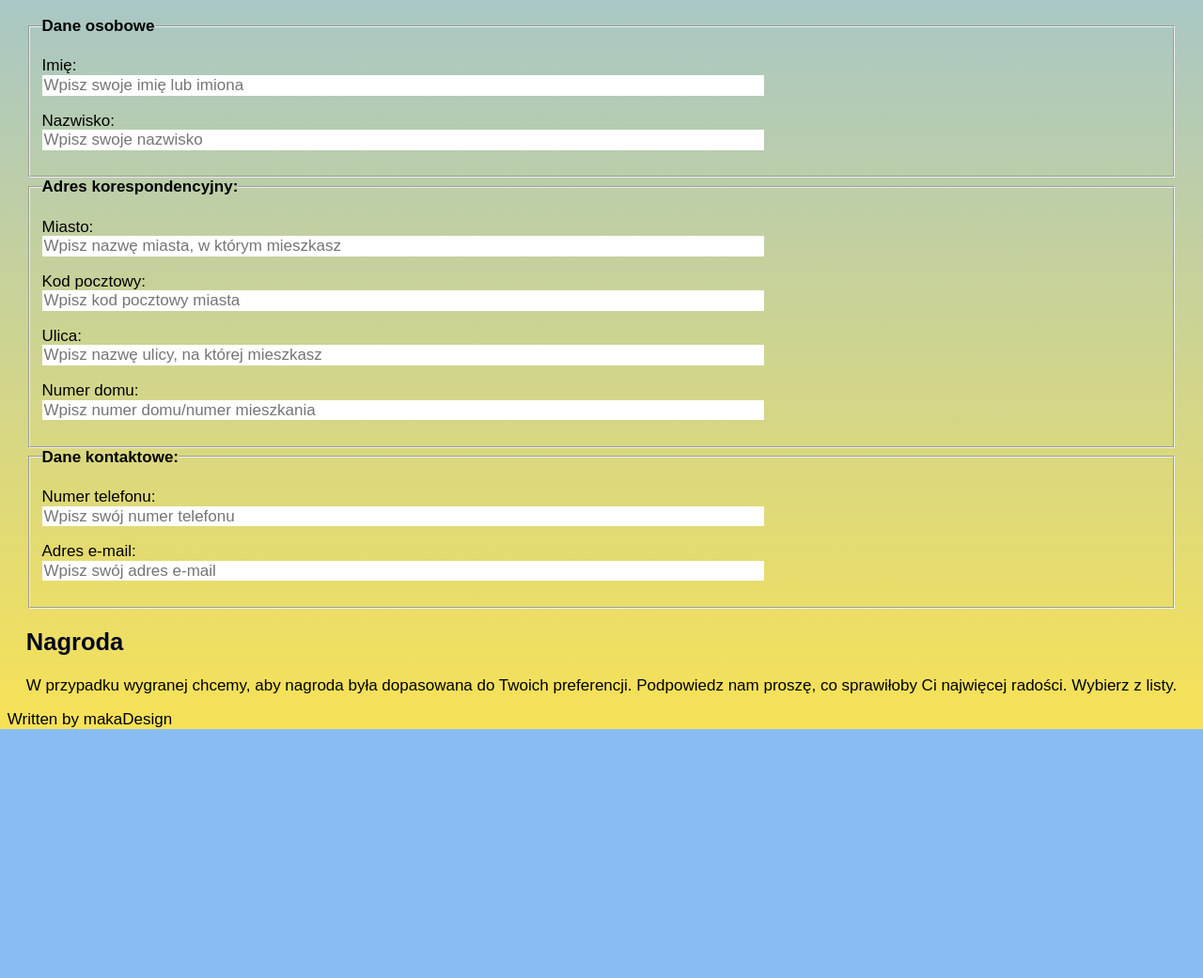
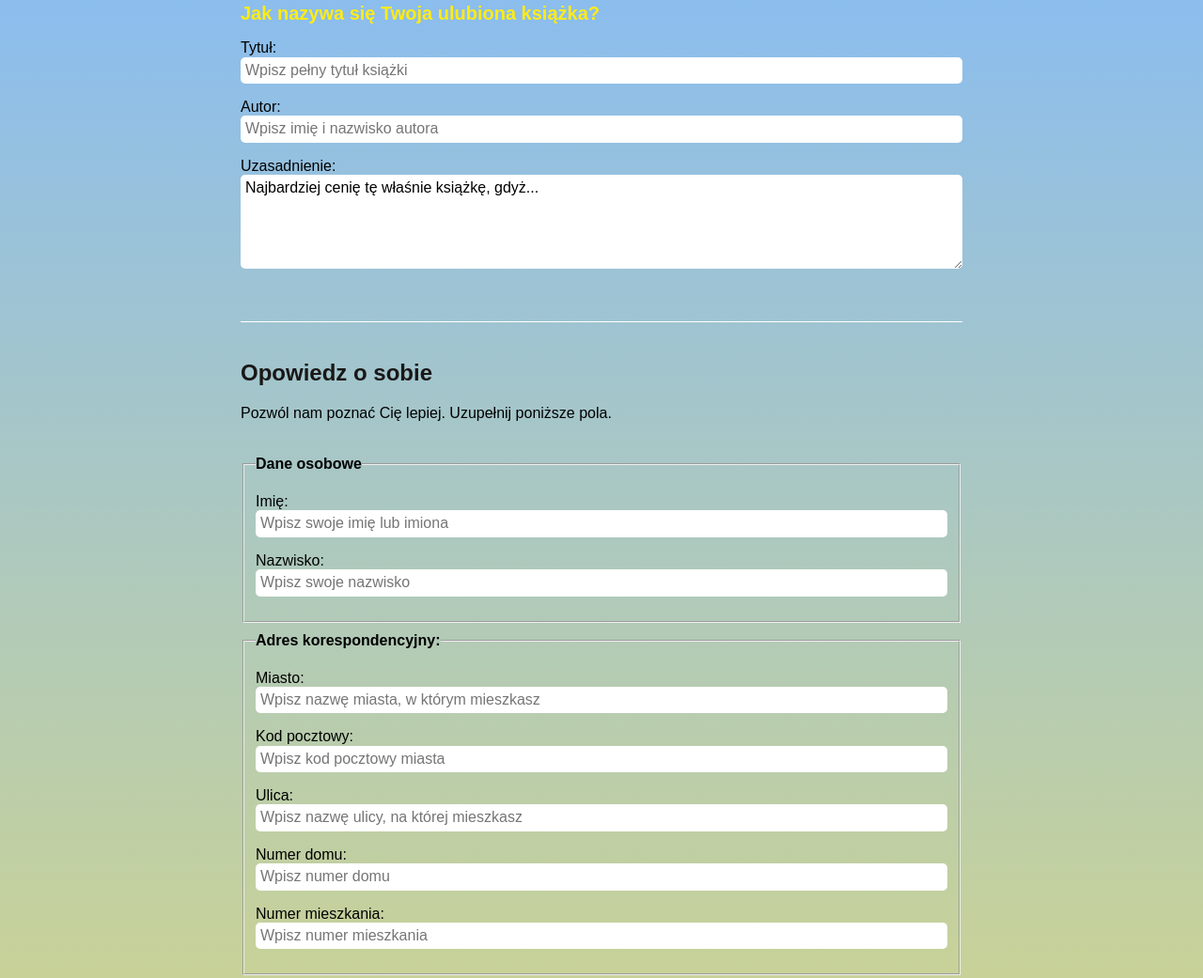
Before and after one commit to joannaMakarewicz/contest, a plain HTML site: page index.html in a window 1280 px wide. Shown: the part 681-1722 px from the top of the page at 94% size. Before the commit the page ends 1457 px from the top, so only its background shows below. Drawn offline with Linux system fonts and the light colour scheme.

Commit message:
CSS styles

```diff
--- a/index.html
+++ b/index.html
@@ -9,21 +9,21 @@
     <link href="style.css" rel="stylesheet" type="text/css" />
   </head>
   <body>
-    <header class="header">
-      <div>
+    <div class="heading"></div>
+
+    <main class="main">
+      <div class="main__heading">
         <h1>Konkurs z nagrodami!</h1>
         <p>
           Witam Cię serdecznie w Konkursie
           <span class="special">"Lato z książką"</span>.<br />
           Wakacje to najlepszy moment na nadrabianie zaległości literackich oraz
-          zdobywanie nowych, ciekawych nagród.<br />
-          <span class="special">Zapraszam Cię do konkursu.</span>
+          zdobywanie nowych, ciekawych nagród. Opowiedz proszę o swoich upodobaniach czytalnicznych. Obiecuję podzielić się z Tobą rekomendacjami pozostałych uczestników Konkursu w osobnym artykule.<br />
+          <span class="special">Zapraszam Cię do Konkursu.</span>
         </p>
       </div>
-    </header>
 
-    <main class="main">
-      <form class="form">
+      <form class="form" method="post" action="https://dev.cotenfrontend.pl">
         <article class="form__article">
           <h2 class="form__heading">Pytanie konkursowe</h2>
           <p class="form__task">
@@ -38,15 +38,25 @@
             </p>
             <p>
               <label>Tytuł:</label>
-              <input class="form__item" id="tittle" name="tittle" placeholder="Wpisz pełny tytuł książki"/>
+              <input
+                class="form__item"
+                id="tittle"
+                name="tittle"
+                placeholder="Wpisz pełny tytuł książki"
+              />
             </p>
             <p>
               <label>Autor:</label>
-              <input class="form__item" id="tittle" name="tittle" placeholder="Wpisz imię i nazwisko autora" />
+              <input
+                class="form__item"
+                id="author"
+                name="author"
+                placeholder="Wpisz imię i nazwisko autora"
+              />
             </p>
             <p>
               <label>Uzasadnienie:</label>
-              <textarea class="form__item" id="tittle" name="tittle">Najbardziej cenię tę właśnie książkę, gdyż...</textarea>
+              <textarea class="form__area" id="assets" name="assets">Najbardziej cenię tę właśnie książkę, gdyż...</textarea>
             </p>
           </div>
         </article>
@@ -56,47 +66,99 @@
           <p class="form__task">
             Pozwól nam poznać Cię lepiej. Uzupełnij poniższe pola.
           </p>
-          <fieldset>
+          <fieldset class="form__question">
             <legend><b>Dane osobowe</b></legend>
             <p>
               <label>Imię:</label>
-            <input class="form__item" id="name" name="name" placeholder="Wpisz swoje imię lub imiona">
+              <input
+                class="form__item"
+                id="name"
+                name="name"
+                placeholder="Wpisz swoje imię lub imiona"
+              />
             </p>
             <p>
               <label>Nazwisko:</label>
-            <input class="form__item" id="surname" name="surname" placeholder="Wpisz swoje nazwisko">
+              <input
+                class="form__item"
+                id="surname"
+                name="surname"
+                placeholder="Wpisz swoje nazwisko"
+              />
             </p>
           </fieldset>
-          <fieldset>
+          <fieldset class="form__question">
             <legend><b>Adres korespondencyjny:</b></legend>
             <p>
               <label>Miasto:</label>
-              <input class="form__item" id="city" name="city" placeholder="Wpisz nazwę miasta, w którym mieszkasz">
+              <input
+                class="form__item"
+                id="city"
+                name="city"
+                placeholder="Wpisz nazwę miasta, w którym mieszkasz"
+              />
             </p>
             <p>
               <label>Kod pocztowy:</label>
-              <input class="form__item" id=postcode" name="postcode" placeholder="Wpisz kod pocztowy miasta">
+              <input
+              class="form__item"
+              id="postcode"
+              name="postcode"
+              placeholder="Wpisz kod pocztowy miasta">
             </p>
             <p>
               <label>Ulica:</label>
-              <input class="form__item" id="street" name="street" placeholder="Wpisz nazwę ulicy, na której mieszkasz">
+              <input
+                class="form__item"
+                id="street"
+                name="street"
+                placeholder="Wpisz nazwę ulicy, na której mieszkasz"
+              />
             </p>
 
             <p>
               <label>Numer domu:</label>
-              <input class="form__item" id="flat-number" name="flat-number" placeholder="Wpisz numer domu/numer mieszkania">
+              <input
+                class="form__item"
+                id="block-number"
+                name="block-number"
+                placeholder="Wpisz numer domu"
+                type="number"
+              />
+            </p>
+            <p>
+              <label>Numer mieszkania:</label>
+              <input
+                class="form__item"
+                id="flat-number"
+                name="flat-number"
+                placeholder="Wpisz numer mieszkania"
+                type="number"
+              />
             </p>
           </fieldset>
 
-          <fieldset>
+          <fieldset class="form__question">
             <legend><b>Dane kontaktowe:</b></legend>
             <p>
               <label>Numer telefonu:</label>
-              <input class="form__item" id="phone-number" name="phone-number" placeholder="Wpisz swój numer telefonu">
+              <input
+                class="form__item"
+                id="phone-number"
+                name="phone-number"
+                placeholder="Wpisz swój numer telefonu"
+                type="tel"
+              />
             </p>
             <p>
               <label>Adres e-mail:</label>
-              <input class="form__item" id="email-address" name="email-address" placeholder="Wpisz swój adres e-mail">
+              <input
+                class="form__item"
+                id="email-address"
+                name="email-address"
+                placeholder="Wpisz swój adres e-mail"
+                type="email"
+              />
             </p>
           </fieldset>
         </article>
@@ -108,9 +170,35 @@
             preferencji. Podpowiedz nam proszę, co sprawiłoby Ci najwięcej
             radości. Wybierz z listy.
           </p>
+          <div class="form__question">
+            <p>
+              <input name="surprise-1" type="checkbox" />
+              <label>Bon do księgarni</label>
+            </p>
+            <p>
+              <input name="surprise-2" type="checkbox" checked />
+              <label>Książka wybrana przez nas</label>
+            </p>
+            <p>
+              <input name="surprise-3" type="checkbox" />
+              <label>Gadżet czytelniczy</label>
+            </p>
+            <p>
+              <input name="surprise-4" type="checkbox" />
+              <label>Inny - wskaż proszę:</label>
+              <textarea
+                class="form__area"
+                id="surprise-other"
+                name="surprise-other"
+              ></textarea>
+            </p>
+          </div>
         </article>
+        <p class="sender">
+          <input  class="sender__button"name="sender" type="submit" value="Wyślij" />
+        </p>
       </form>
-      <footer>Written by makaDesign</footer>
+      <footer class="footer">Written by makaDesign</footer>
     </main>
   </body>
 </html>
--- a/style.css
+++ b/style.css
@@ -13,49 +13,96 @@ body {
   background-image: linear-gradient(180deg, #88bcf2 25%, #f7e256 100%);
   min-width: 100vw;
   min-height: 100vh;
-  font-size: 17px;
   display: flex;
   align-items: center;
   flex-direction: column;
   font-family: Arial, Helvetica, sans-serif;
+}
 
+.footer {
+  text-align: center;
+  color: grey;
+  font-size: 15px;
+  font-style: italic;
+  padding:40px;
+}
 
+.form__area {
+  display: block;
+  width: 100%;
+  border: none;
+  margin-bottom: 10px;
+  height: 100px;
+  padding: 5px;
+  border-radius:5px;
 }
 
 .form__article {
-  padding: 0px 20px;
+  padding: 20px 0px 40px 0px;
+  border-top: 1px solid white;
 }
 
 .form__item {
   display: block;
-  width: 60vw;
-  border:none;
+  width: 100%;
+  border: none;
+  border-radius:5px;
+  padding: 5px;
 }
 
-.header {
+.form__task {
+  padding-bottom: 20px;
+}
 
-  background-image:url('../contest/IMG/image2.jpg');
-  background-position:center center;
-  background-size:cover;
+.form__question {
+  margin-bottom: 10px;
+}
+
+.heading {
+  background-image: url("../contest/IMG/image2.jpg");
+  background-position: center center;
+  background-size: cover;
   margin-top: 0;
+  min-height: 200px;
   min-width: 100vw;
+}
+
+h1 {
+  color: #3d348b;
+  margin-top: 0;
+  padding-top: 20px;
+  text-align:center;
+}
+
+h2 {
+  color: #191716;
+}
+
+.main {
+  width:60%;
+}
+.main__heading {
   line-height: 40px;
-  padding:20px;
+  padding: 20px 0px;
+}
+
+.sender {
+  width:100%;
+  margin:0;
 
 }
 
-h1 {
-  color: #370617;
-  margin-top: 0;
-  padding-top: 20px;
-}
-
-h2 {
-  color: #03071e;
+.sender__button {
+  background: #3d348b;
+  color: white;
+  border:0;
+  border-radius: 5px;
+  padding: 5px;
+  width:100%;
 }
 
 .special {
   font-weight: bold;
-  color: #6a040f;
-  font-size:20px;
+  color: #ffec15;
+  font-size: 20px;
 }
```
Lines whose indentation alone changed are shown as unchanged.
